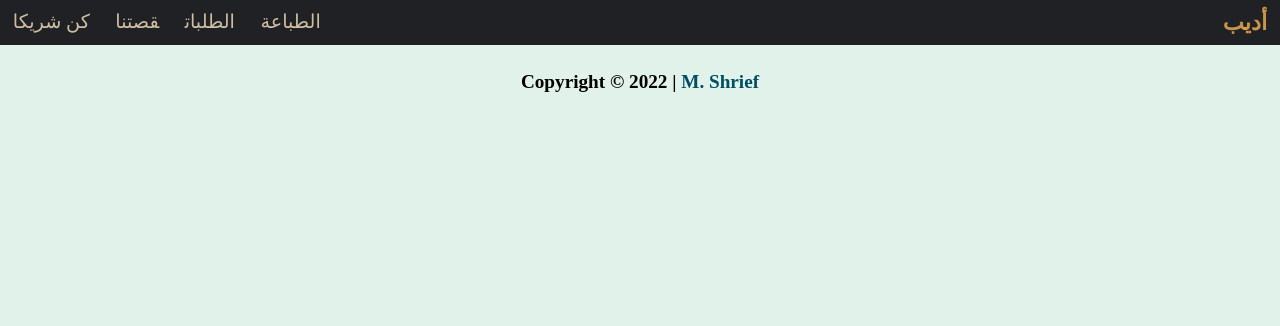
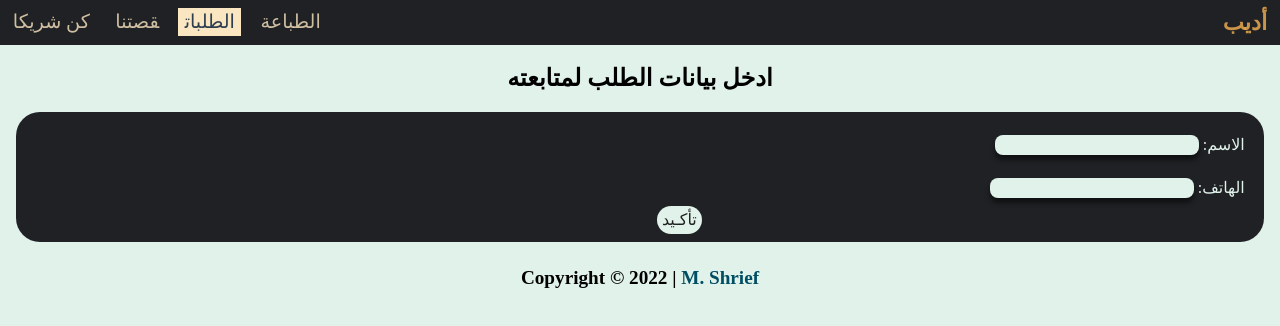
Before and after one commit to M-Shrief/Adeeb_Vue_TS, a Vue app: page /orders in a window 1280 px wide. Shown: the top 326 px of the page. Built offline with nearby package versions, Linux system fonts and the light colour scheme.

Commit message:
added OrdersPage to follow up orders, added it's route. finally edited the Readme

```diff
--- /dev/null
+++ b/src/Pages/Orders.vue
@@ -0,0 +1,145 @@
+<template>
+  <main>
+    <h2>ادخل بيانات الطلب لمتابعته</h2>
+    <form @submit.prevent="fetchOrder" dir="rtl">
+      <div class="container">
+        <label for="name">الاسم: </label>
+        <input type="text" id="name" name="name" required minlength="5"
+          maxlength="20" />
+      </div>
+      <div class="container">
+        <label for="phone">الهاتف: </label>
+        <input type="text" id="phone" name="phone" required minlength="8"
+          maxlength="18" />
+      </div>
+      <button type="submit">تأكـيد</button>
+    </form>
+
+    <div v-if="getOrders[0]" v-for="order in getOrders" :key="order._id"
+      class="order" dir="rtl">
+      <section class="order-details">
+        <div>
+          <p>الاسم</p><span>{{ order.name }}</span>
+        </div>
+        <div>
+          <p>الهاتف</p><span>{{ order.phone }}</span>
+        </div>
+        <div>
+          <p>العنوان</p><span>{{ order.address }}</span>
+        </div>
+        <div>
+          <p>تاريخ الطلب</p><span>{{ order.createdAt.slice(0, 10) }}</span>
+        </div>
+        <p><span>{{ order.reviewed ? 'تمت المراجعة' : 'غير مراجع' }}</span></p>
+        <p><span>{{ order.completed ? 'تم التسليم' : 'لم يتم التسليم' }}</span>
+        </p>
+      </section>
+      <section class="order-products">
+        <div v-for="product in order.products" :key="product.print._id"
+          class="product"
+          :style="{ color: product.fontColor, background: product.backgroundColor }">
+          <p>{{ product.fontType }}</p>
+          <p v-if="product.print.verse"> {{ product.print.verse[0].first
+          }}...</p>
+          <p v-else-if="product.print.qoute">
+            {{ product.print.qoute.slice(0, 30) }}...</p>
+        </div>
+      </section>
+    </div>
+  </main>
+</template>
+
+<script lang="ts" setup>
+import { computed } from 'vue';
+// Stores
+import { useOrderStore } from "../stores/orders";
+
+const ordersStore = useOrderStore();
+const getOrders = computed(() => {
+  return ordersStore.getOrders;
+});
+
+function fetchOrder() {
+  let name = (document.getElementById("name") as HTMLInputElement).value;
+  let phone = (document.getElementById("phone") as HTMLInputElement).value;
+  ordersStore.fetchOrders(name, phone);
+}
+</script>
+
+<style lang="scss" scoped>
+@import '../assets/mixins.scss';
+
+$mainColor: #e0f2e9;
+$secondaryColor: #1f2124;
+
+h2 {
+  text-align: center;
+}
+
+form {
+  color: $mainColor;
+  background-color: $secondaryColor;
+  margin: 1rem;
+  border-radius: 1.5rem;
+  padding: 0.5rem;
+
+  .container {
+    padding: 0.5rem;
+    margin-right: 0.2rem;
+    margin-top: 0.4rem;
+
+    input[type='text'] {
+      background: rgba($color: $mainColor, $alpha: 1);
+      box-shadow: 0 5px 5px rgba(0, 0, 0, 0.5);
+      border: none;
+      border-radius: 8px;
+    }
+  }
+
+  button {
+    position: relative;
+    right: 45%;
+    @include submit-btn;
+  }
+}
+
+.order {
+  color: $mainColor;
+  background: $secondaryColor;
+  margin: 1rem;
+  border-radius: 1.5rem;
+
+  .order-details {
+    display: flex;
+    flex-direction: row;
+    justify-content: space-around;
+    margin: 1rem;
+
+    p {
+      margin: 0.5rem;
+    }
+
+    span {
+      font-weight: 600;
+    }
+  }
+
+  .order-products {
+    padding: 0.4rem 0;
+    display: inline-block;
+
+    .product {
+      display: flex;
+      flex-direction: row;
+      padding: 0.2rem;
+      margin: 0.3rem 2rem;
+      border-radius: 1.5rem;
+      border: 1px solid #fff;
+
+      p {
+        margin: 0 0.6rem;
+      }
+    }
+  }
+}
+</style>
--- a/src/router/index.ts
+++ b/src/router/index.ts
@@ -3,6 +3,7 @@ const Main = () => import('@/Pages/Main.vue');
 const Poet = () => import('@/Pages/Poet.vue');
 const Poem = () => import('@/Pages/Poem.vue');
 const Printing = () => import('@/Pages/Printing.vue');
+const Orders = () => import('@/Pages/Orders.vue');
 const About = () => import('@/Pages/About.vue');
 const Partners = () => import('@/Pages/Partners.vue');
 
@@ -33,6 +34,11 @@ const routes = [
     component: Printing,
   },
   {
+    path: '/orders',
+    name: 'orders',
+    component: Orders,
+  },
+  {
     path: '/partners',
     name: 'partners',
     component: Partners,
```
Also changed, not shown: 1 other file (tests, documents, lock files or other folders).
